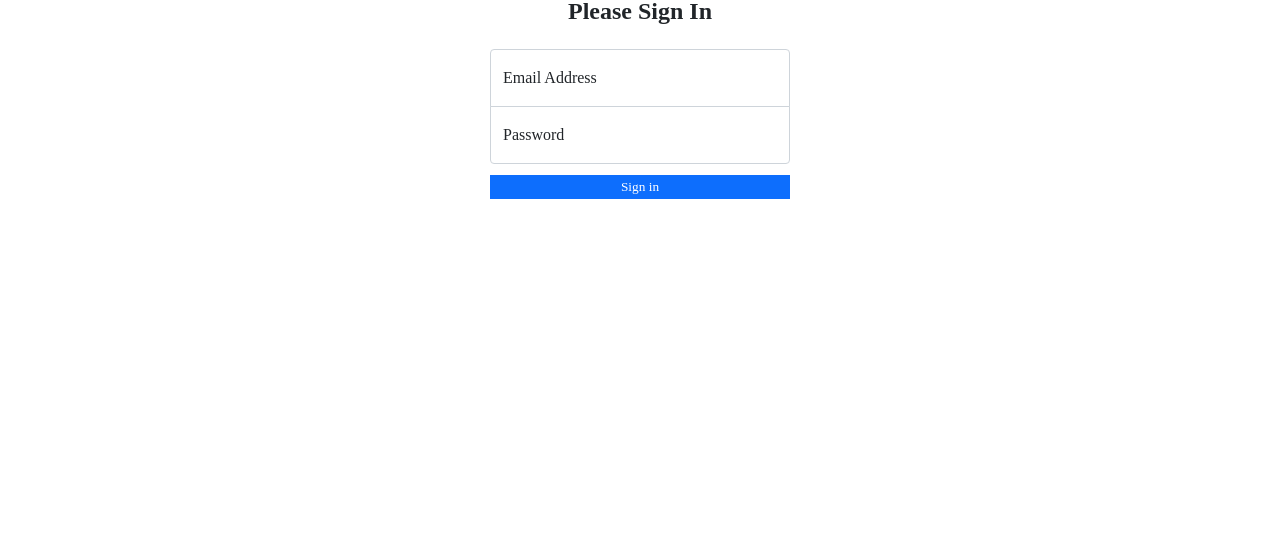
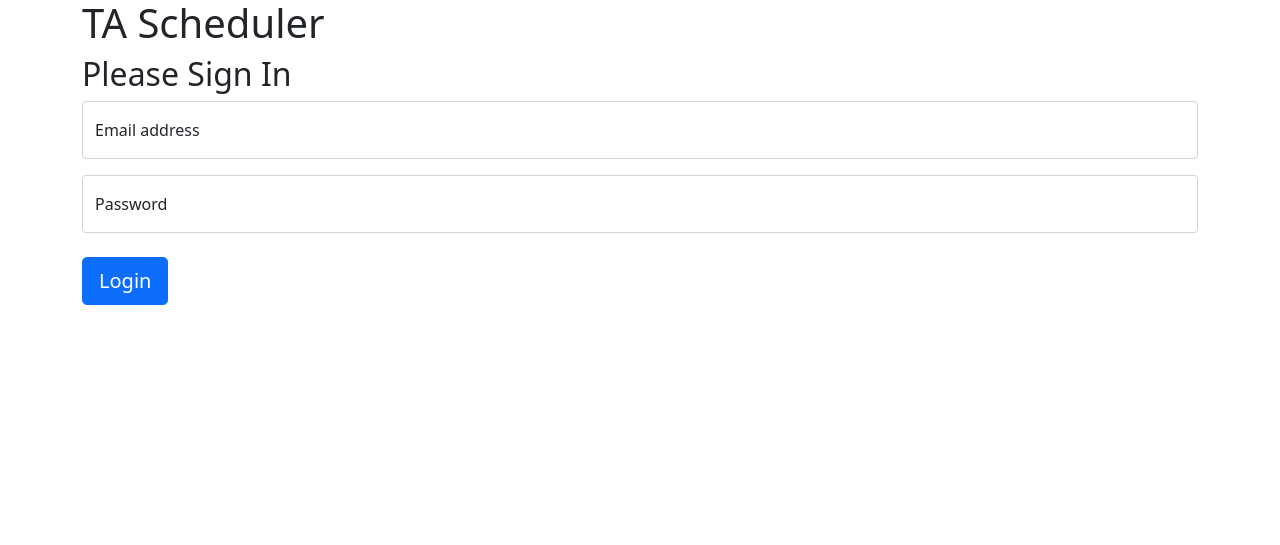
Before and after one commit to amenahs/361_final_project, a Django app: page / in a window 1280 px wide. Shown: the part 201-746 px from the top of the page. Run offline with Django 3.2, Linux system fonts and the light colour scheme.

Commit message:
Fixed the login html, started the topbar implementation on the dashboard html

```diff
--- /dev/null
+++ b/templates/base.html
@@ -0,0 +1,30 @@
+<!doctype html>
+<html lang="en">
+  <head>
+    <!-- Required meta tags -->
+    <meta charset="utf-8">
+    <meta name="viewport" content="width=device-width, initial-scale=1">
+
+    <!-- Bootstrap CSS -->
+    <link href="https://cdn.jsdelivr.net/npm/bootstrap@5.0.0-beta3/dist/css/bootstrap.min.css" rel="stylesheet" integrity="sha384-eOJMYsd53ii+scO/bJGFsiCZc+5NDVN2yr8+0RDqr0Ql0h+rP48ckxlpbzKgwra6" crossorigin="anonymous">
+
+    <title>TA Scheduler</title>
+  </head>
+  <body>
+    <div class="container">
+        {% block content %}
+        {% endblock content %}
+    </div>
+
+    <!-- Optional JavaScript; choose one of the two! -->
+
+    <!-- Option 1: Bootstrap Bundle with Popper -->
+    <script src="https://cdn.jsdelivr.net/npm/bootstrap@5.0.0-beta3/dist/js/bootstrap.bundle.min.js" integrity="sha384-JEW9xMcG8R+pH31jmWH6WWP0WintQrMb4s7ZOdauHnUtxwoG2vI5DkLtS3qm9Ekf" crossorigin="anonymous"></script>
+
+    <!-- Option 2: Separate Popper and Bootstrap JS -->
+    <!--
+    <script src="https://cdn.jsdelivr.net/npm/@popperjs/core@2.9.1/dist/umd/popper.min.js" integrity="sha384-SR1sx49pcuLnqZUnnPwx6FCym0wLsk5JZuNx2bPPENzswTNFaQU1RDvt3wT4gWFG" crossorigin="anonymous"></script>
+    <script src="https://cdn.jsdelivr.net/npm/bootstrap@5.0.0-beta3/dist/js/bootstrap.min.js" integrity="sha384-j0CNLUeiqtyaRmlzUHCPZ+Gy5fQu0dQ6eZ/xAww941Ai1SxSY+0EQqNXNE6DZiVc" crossorigin="anonymous"></script>
+    -->
+  </body>
+</html>
--- a/templates/home.html
+++ b/templates/home.html
@@ -1,33 +1,33 @@
-<!DOCTYPE html>
-<html lang="en">
-<head>
-    <link rel="stylesheet" type="text/css" href="styles/login.css" media="screen" />
-    <meta charset="UTF-8">
-    <title>TA Scheduler</title>
-</head>
+{% extends "base.html" %}
 
-
-<body class="text-center">
-<main class="form-signin">
-
-<form action="/" method="post">
+{%  block content %}
+    <div class="position-relative">
+        <div class="position-absolute top-0 start-0"></div>
+        <div class="position-absolute top-0 start-50 translate-middle-x"></div>
+        <div class="position-absolute top-0 end-0"></div>
+        <div class="position-absolute top-50 start-0 translate-middle-y"></div>
+        <div class="position-absolute top-50 start-50 translate-middle"></div>
+        <div class="position-absolute top-50 end-0 translate-middle-y"></div>
+        <div class="position-absolute bottom-0 start-0"></div>
+        <div class="position-absolute bottom-0 start-50 translate-middle-x"></div>
+        <div class="position-absolute bottom-0 end-0"></div>
+    </div>
+    <form action="/" method="post">
     {% csrf_token %}
-    <img class="mb-4" src="pictures/uwm.jpg" alt = "UWM Logo" alt width="72" height="57">
+    <img src="https://upload.wikimedia.org/wikipedia/en/thumb/a/a9/University_of_Wisconsin%E2%80%93Milwaukee_seal.svg/1200px-University_of_Wisconsin%E2%80%93Milwaukee_seal.svg.png"
+         class="rounded mx-auto d-block" alt="UWM Logo" alt width="200" height="200">
     <h1>TA Scheduler</h1>
     <h2>Please Sign In</h2>
-        <div class="form-floating">
-            <input type="email" class="form-control" name="email" id="floatingInput" required>
-            <label for="floatingInput">Email Address</label>
+        <div class="form-floating mb-3">
+            <input type="email" class="form-control" id="floatingInput" placeholder="name@example.com" name="email" required>
+            <label for="floatingInput">Email address</label>
         </div>
         <div class="form-floating">
-            <input type="password" class="form-control" name="password" id="floatingInput" required>
-            <label for="floatingInput">Password</label>
+            <input type="password" class="form-control" name="password" id="floatingPassword" placeholder="Password" required>
+            <label for="floatingPassword">Password</label>
         </div>
-    <button class="w-100 btn btn-lg btn-primary" type="submit" class="login" value="Login">
-        Sign in</button>
-    <!-- <input type="submit" class="login" value="Login"> -->
+        <br>
+        <button type="submit" class="btn btn-primary btn-lg" value="Login">Login</button>
     </form>
     {{ message }}
-    </main>
-</body>
-</html>
+{% endblock  %}
--- a/templates/styles/login.css
+++ /dev/null
@@ -1,135 +0,0 @@
-
-    body {
-        height: 100%;
-    }
-    .text-center {
-        text-align: center!important;
-    }
-
-    .mb-4 {
-        margin-bottom: 1.5rem!important;
-    }
-
-    body {
-        margin: 0;
-    /*font-family: var(--bs-font-sans-serif); */
-    font-size: 1rem;
-    font-weight: 400;
-    line-height: 1.5;
-    color: #212529;
-    background-color: #fff;
-    -webkit-text-size-adjust: 100%;
-    -webkit-tap-highlight-color: transparent;
-    }
-    .form-floating {
-        position: relative;
-    }
-
-    .form-floating>label {
-        position: absolute;
-        top: 0;
-        left: 0;
-        height: 100%;
-        padding: 1rem .75rem;
-        pointer-events: none;
-        border: 1px solid transparent;
-        transform-origin: 0 0;
-        transition: opacity .1s ease-in-out,transform .1s ease-in-out;
-    }
-    label {
-        display: inline-block;
-    }
-    *, ::after, ::before {
-    box-sizing: border-box;
-}
-
-user agent stylesheet
-    label {
-        cursor: default;
-    }
-    .form-control {
-        display: block;
-        width: 100%;
-        font-size: 1rem;
-        font-weight: 400;
-        line-height: 1.5;
-        color: #212529;
-        background-color: #fff;
-        background-clip: padding-box;
-        border: 1px solid #ced4da;
-        appearance: none;
-        border-radius: .25rem;
-        transition: border-color .15s ease-in-out,box-shadow .15s ease-in-out;
-    }
-
-    .form-floating>.form-control, .form-floating>.form-select {
-        height: calc(3.5rem + 2px);
-        padding: 1rem .75rem;
-    }
-
-
-    .form-signin {
-        width: 100%;
-        max-width: 330px;
-        padding: 15px;
-        margin: auto;
-    }
-
-    .form-signin .checkbox {
-        font-weight: 400;
-    }
-
-    .form-signin .form-floating:focus-within {
-        z-index: 2;
-    }
-
-    .form-signin input[type="email"] {
-        margin-bottom: -1px;
-        border-bottom-right-radius: 0;
-        border-bottom-left-radius: 0;
-    }
-
-    .form-signin input[type="password"] {
-        margin-bottom: 10px;
-        border-top-left-radius: 0;
-        border-top-right-radius: 0;
-    }
-    [type=button]:not(:disabled), [type=reset]:not(:disabled), [type=submit]:not(:disabled), button:not(:disabled) {
-        cursor: pointer;
-    }
-    button {
-    -webkit-writing-mode: horizontal-tb !important;
-    text-rendering: auto;
-    letter-spacing: normal;
-    word-spacing: normal;
-    text-indent: 0px;
-    text-shadow: none;
-    align-items: flex-start;
-    font: 400 13.3333px Arial;
-}
-    .btn-primary {
-    color: #fff;
-    background-color: #0d6efd;
-    border-color: #0d6efd;
-}
-    .btn {
-        display: inline-block;
-        font-weight: 400;
-        line-height: 1.5;
-        text-align: center;
-        text-decoration: none;
-        vertical-align: middle;
-        user-select: none;
-        border: 1px solid transparent;
-        transition: color .15s ease-in-out,background-color .15s ease-in-out,border-color .15s ease-in-out,box-shadow .15s ease-in-out;
-    }
-    button, select {
-    text-transform: none;
-    }
-    button, input, optgroup, select, textarea {
-        margin: 0;
-        font-family: inherit;
-    }
-    .w-100 {
-    width: 100%!important;
-    }
```
Also changed, not shown: templates/dashboard.html (+41 -2 lines), templates/pictures/uwm.jpg (deleted).
